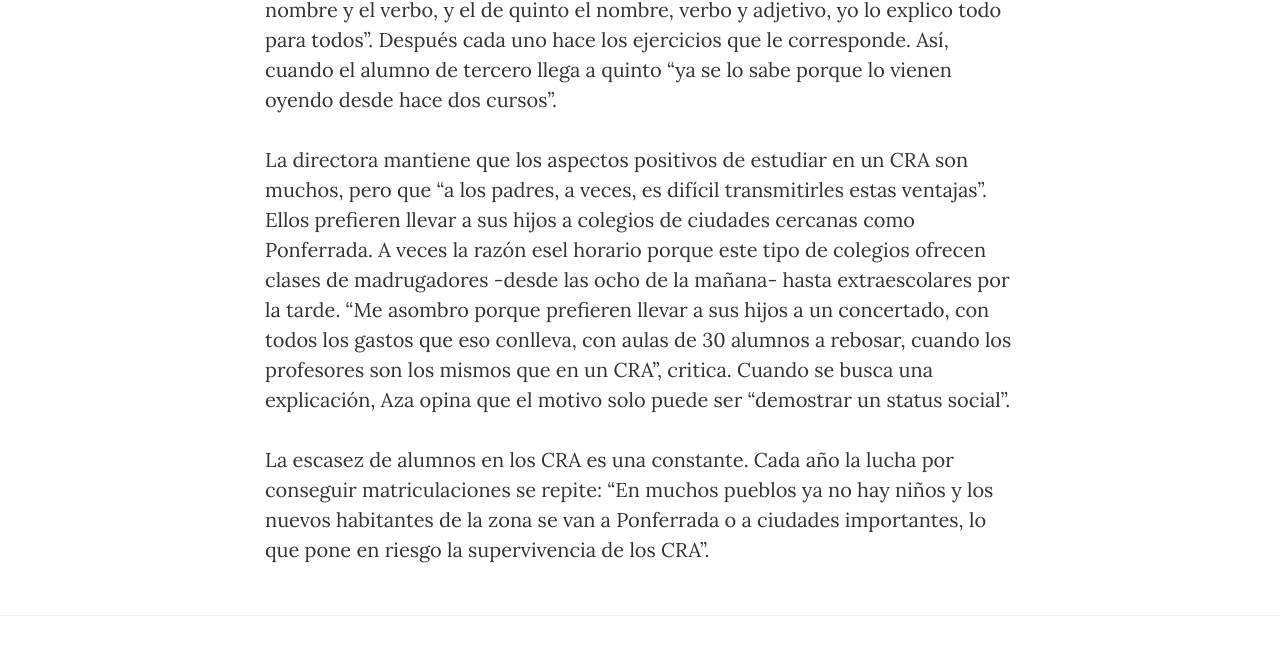
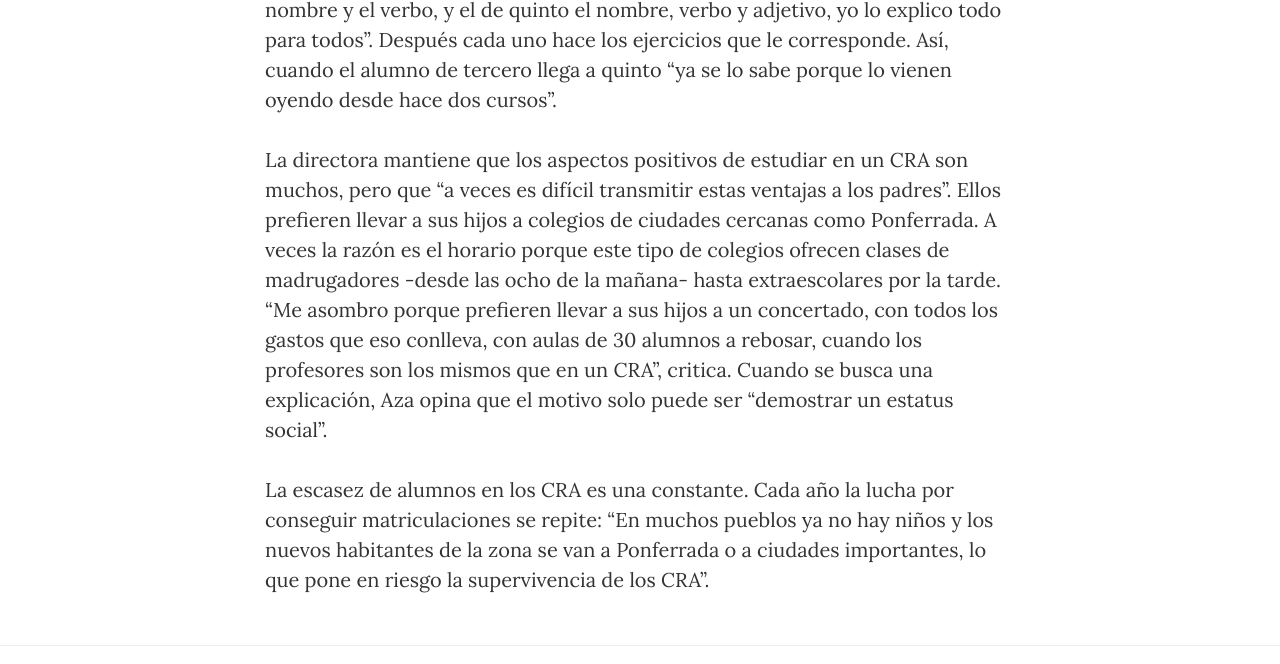
Before and after one commit to medialab-prado/cra-escuelas-medio-rural, a website: page post3.html in a window 1280 px wide. Shown: the part 4768-5432 px from the top of the page. Drawn offline with nearby package versions, Linux system fonts and the light colour scheme.

Commit message:
post 3 último párrafo

```diff
--- a/post3.html
+++ b/post3.html
@@ -119,9 +119,9 @@
 
                     <p>Los alumnos de diferentes cursos y edades trabajan juntos pero separados. Están en el mismo aula y las explicaciones son comunes, pero lo que se le pide a cada uno de ellos es diferente. “Cada niño va a tener su libro, el de su curso, pero hay muchas cosas que las van a dar todos y cada uno llegará hasta donde pueda”. Ilustra esta metodología con un ejemplo en la clase de Lengua Castellana: “Si el de tercero de primaria tiene que dar el nombre, el de cuarto el nombre y el verbo, y el de quinto el nombre, verbo y adjetivo, yo lo explico todo para todos”. Después cada uno hace los ejercicios que le corresponde. Así, cuando el alumno de tercero llega a quinto “ya se lo sabe porque lo vienen oyendo desde hace dos cursos”.</p>
 
-                    <p>La directora mantiene que los aspectos positivos de estudiar en un CRA son muchos, pero que “a los padres, a veces, es difícil transmitirles estas ventajas”. Ellos prefieren llevar a sus hijos a colegios de ciudades cercanas como Ponferrada. A veces la razón esel horario porque este tipo de colegios ofrecen clases de madrugadores -desde las ocho de la mañana- hasta extraescolares por la tarde. “Me asombro porque prefieren llevar a sus hijos a un concertado, con todos los gastos que eso conlleva, con aulas de 30 alumnos a rebosar, cuando los profesores son los mismos que en un CRA”, critica. Cuando se busca una explicación, Aza opina que el motivo solo puede ser “demostrar un status social”.</p>
+                    <p>La directora mantiene que los aspectos positivos de estudiar en un CRA son muchos, pero que “a veces es difícil transmitir estas ventajas a los padres”. Ellos prefieren llevar a sus hijos a colegios de ciudades cercanas como Ponferrada. A veces la razón es el horario porque este tipo de colegios ofrecen clases de madrugadores -desde las ocho de la mañana- hasta extraescolares por la tarde. “Me asombro porque prefieren llevar a sus hijos a un concertado, con todos los gastos que eso conlleva, con aulas de 30 alumnos a rebosar, cuando los profesores son los mismos que en un CRA”, critica. Cuando se busca una explicación, Aza opina que el motivo solo puede ser “demostrar un estatus social”.</p>
 
-                    <p>La escasez de alumnos en los CRA es una constante. Cada año la lucha por conseguir matriculaciones se repite: “En muchos pueblos ya no hay niños y los nuevos habitantes de la zona se van a Ponferrada o a ciudades importantes, lo que pone en riesgo la supervivencia de los CRA”. </p>
+                    <p>La escasez de alumnos en los CRA es una constante. Cada año la lucha por conseguir matriculaciones se repite: “En muchos pueblos ya no hay niños y los nuevos habitantes de la zona se van a Ponferrada o a ciudades importantes, lo que pone en riesgo la supervivencia de los CRA”.</p>
 
                 </div>
             </div>
```
Also changed, not shown: contact.html (+1 -1 lines).
